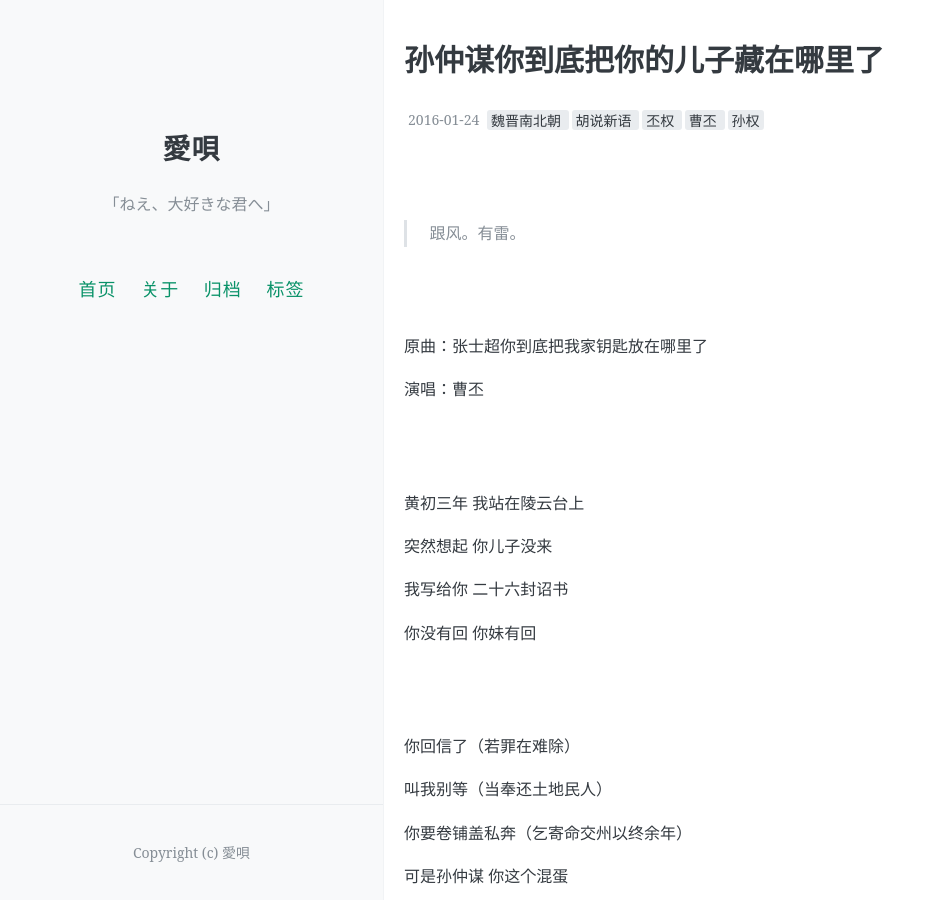
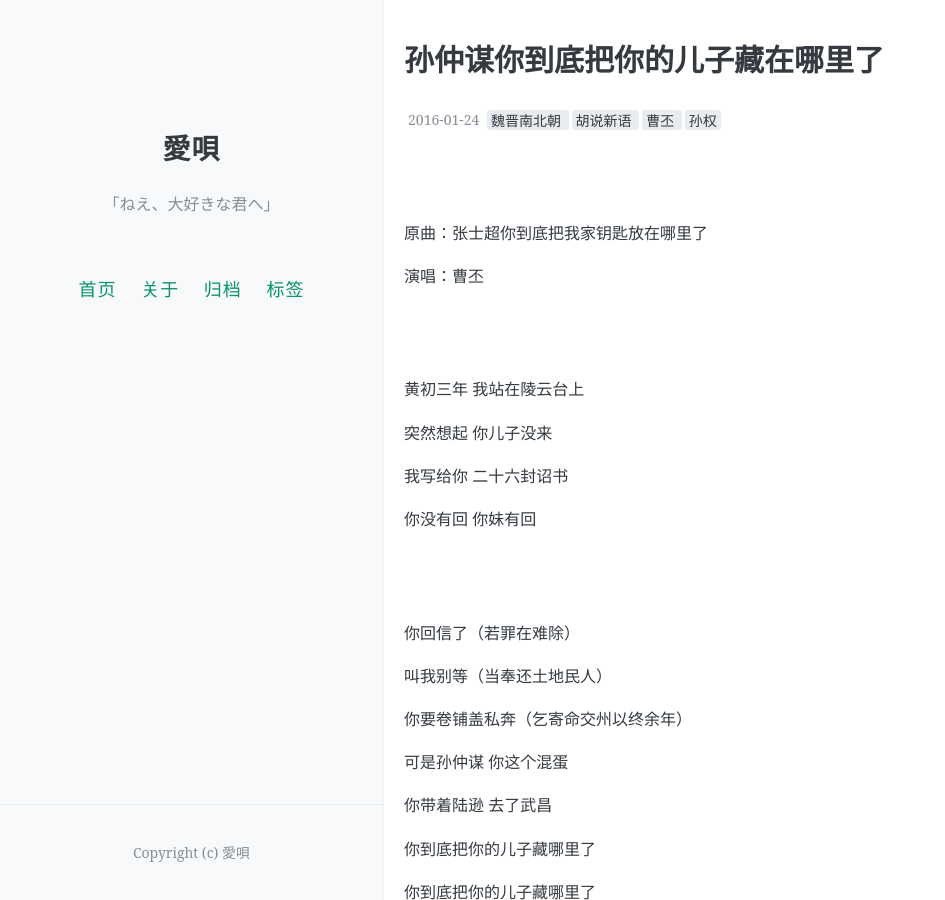
Before and after one commit to aiuta264/aiuta, a Jekyll site: the page built from _posts/2016-01-24-sunzhongmouhundan.md, in a window 1280 px wide and 900 px high. Shown: the whole window, without its empty margins (0-945 px from the left). Built offline with Jekyll 4.4.1, drawn with Linux system fonts in a browser that asks for light colours; comment, search, counter and statistics services are not loaded.

Commit message:
Update 2016-01-24-sunzhongmouhundan.md

```diff
--- a/_posts/2016-01-24-sunzhongmouhundan.md
+++ b/_posts/2016-01-24-sunzhongmouhundan.md
@@ -4,14 +4,9 @@ title: 孙仲谋你到底把你的儿子藏在哪里了
 date: 2016-01-24
 Author: 愛唄
 categories:
-tags: [魏晋南北朝, 胡说新语, 丕权, 曹丕, 孙权]
+tags: [魏晋南北朝, 胡说新语, 曹丕, 孙权]
 comments: true
 ---
-
-<br>
-<br>
-
->跟风。有雷。
 
 <br>
 <br>
```
